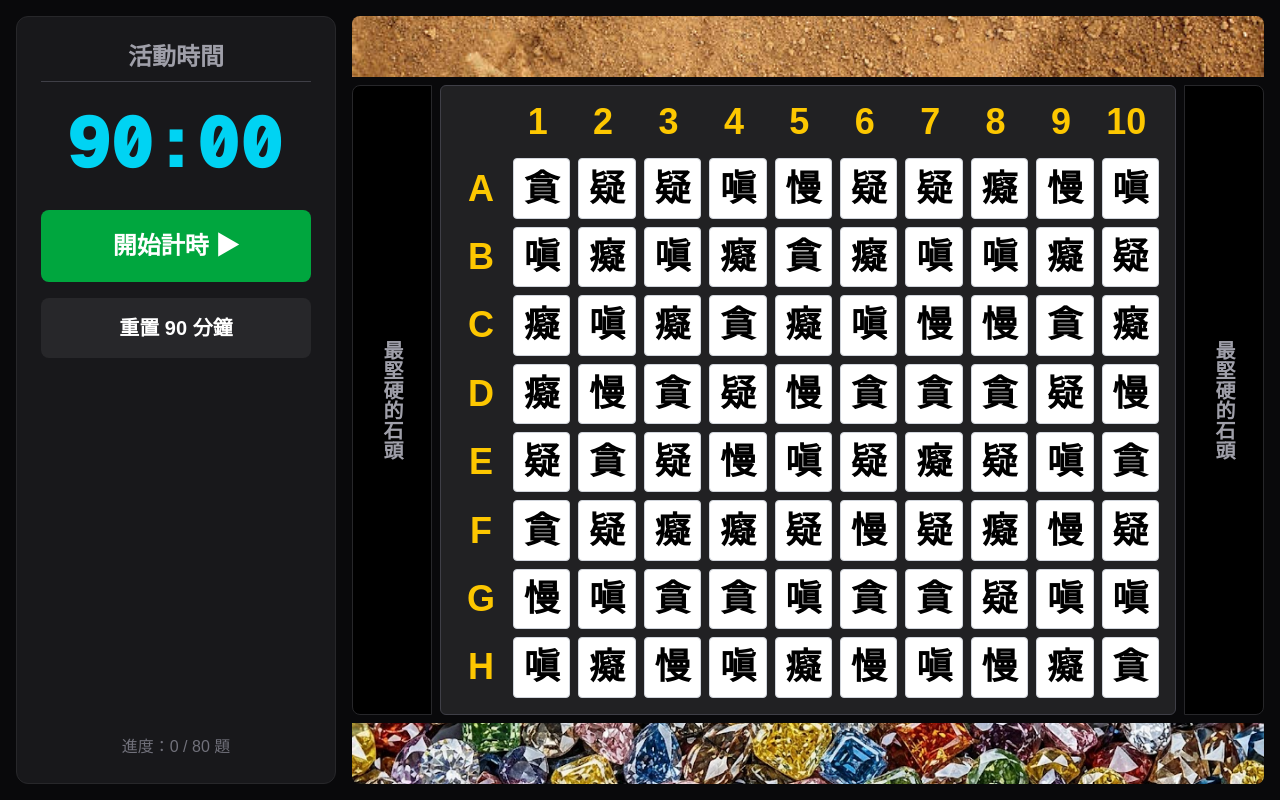
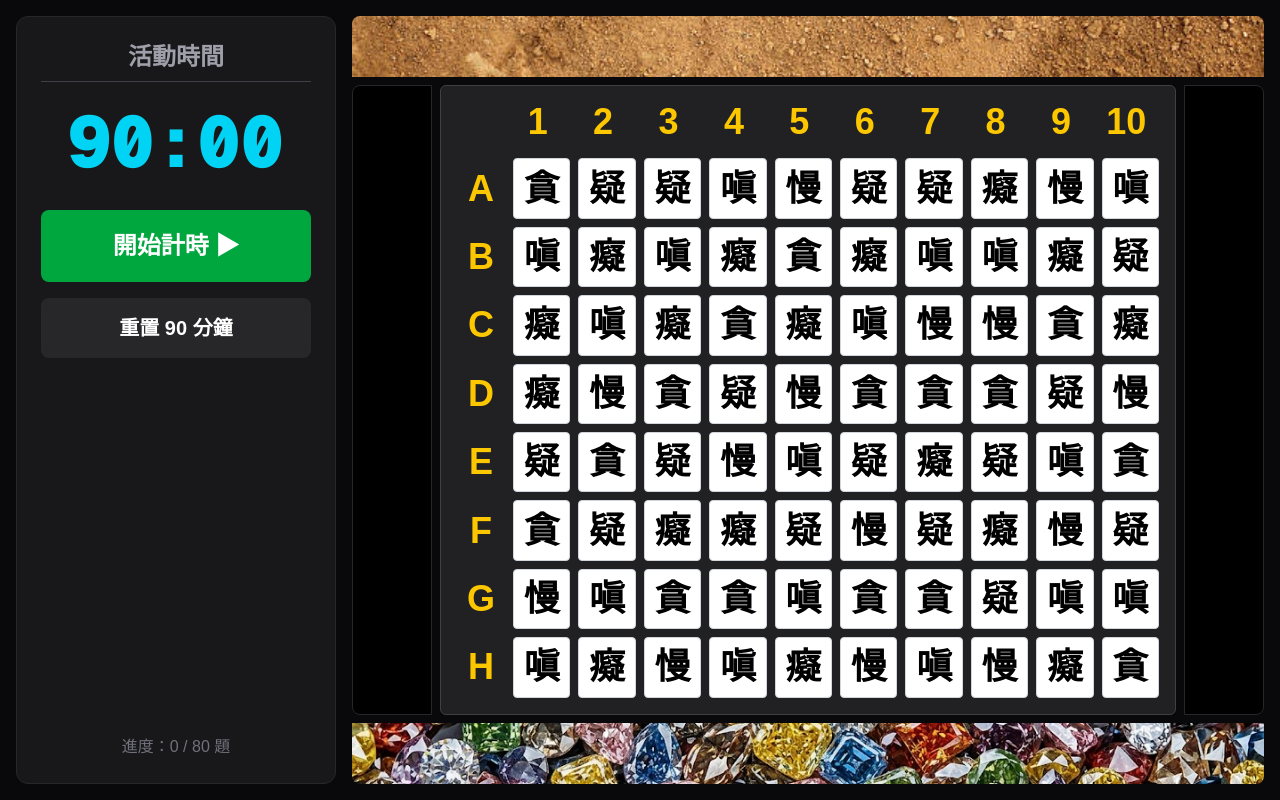
Before and after one commit to kabo87777/nextjs-boilerplate, a Next.js app: page / in a window 1280 px wide. Built offline with nearby package versions, Linux system fonts and the light colour scheme.

Commit message:
Clear text from span elements in page.tsx
Removed text content from two span elements.

```diff
--- a/app/page.tsx
+++ b/app/page.tsx
@@ -131,7 +131,7 @@ export default function MatrixPage() {
           </div>
           <div className="w-full flex-1 flex items-stretch gap-2 min-h-0">
             <div className="w-20 bg-black flex items-center justify-center rounded-l-lg border border-zinc-800">
-              <span className="[writing-mode:vertical-lr] font-bold text-xl text-zinc-400">最堅硬的石頭</span>
+              <span className="[writing-mode:vertical-lr] font-bold text-xl text-zinc-400"></span>
             </div>
             <div className="flex-1 h-full bg-zinc-800/80 p-4 rounded-md border border-zinc-700 flex flex-col gap-2 overflow-hidden">
               <div className="flex ml-12 mb-2">{colLabels.map(l => <div key={l} className="flex-1 text-center font-black text-4xl text-yellow-400">{l}</div>)}</div>
@@ -147,7 +147,7 @@ export default function MatrixPage() {
               </div>
             </div>
             <div className="w-20 bg-black flex items-center justify-center rounded-r-lg border border-zinc-800">
-              <span className="[writing-mode:vertical-lr] font-bold text-xl text-zinc-400">最堅硬的石頭</span>
+              <span className="[writing-mode:vertical-lr] font-bold text-xl text-zinc-400"></span>
             </div>
           </div>
           <div className="w-full relative h-[8%] min-h-[60px] mt-2 rounded-b-lg overflow-hidden flex-shrink-0">
```
